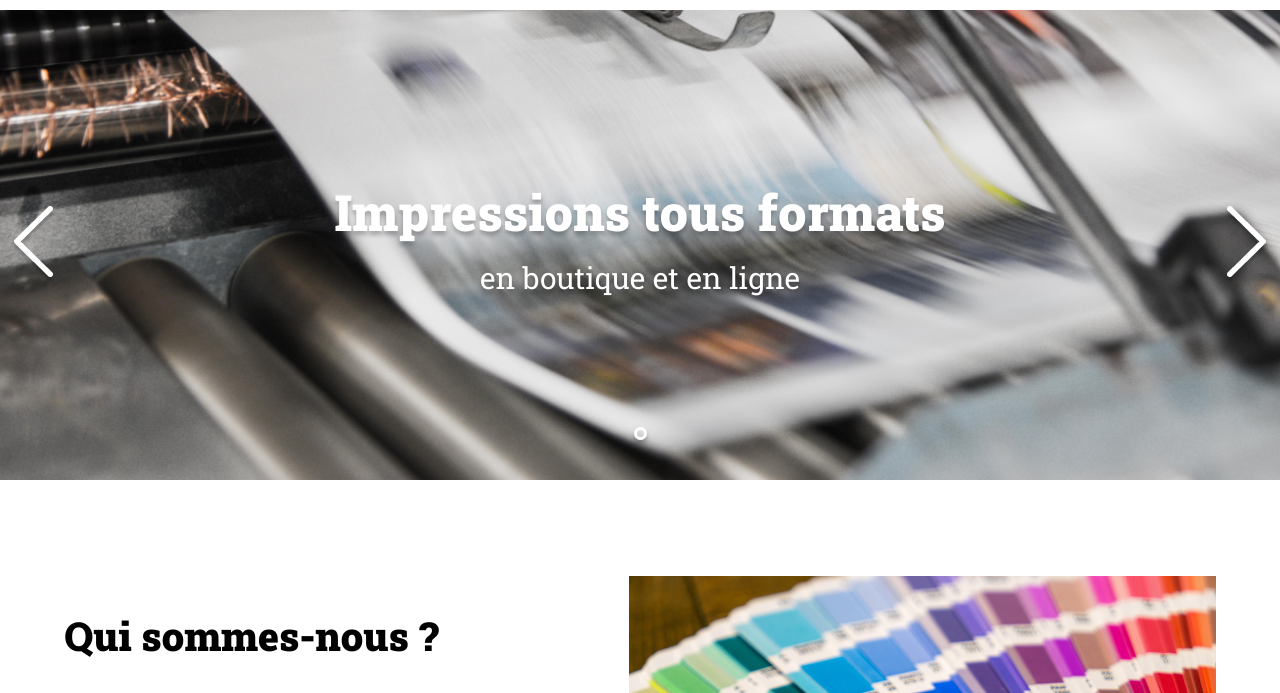
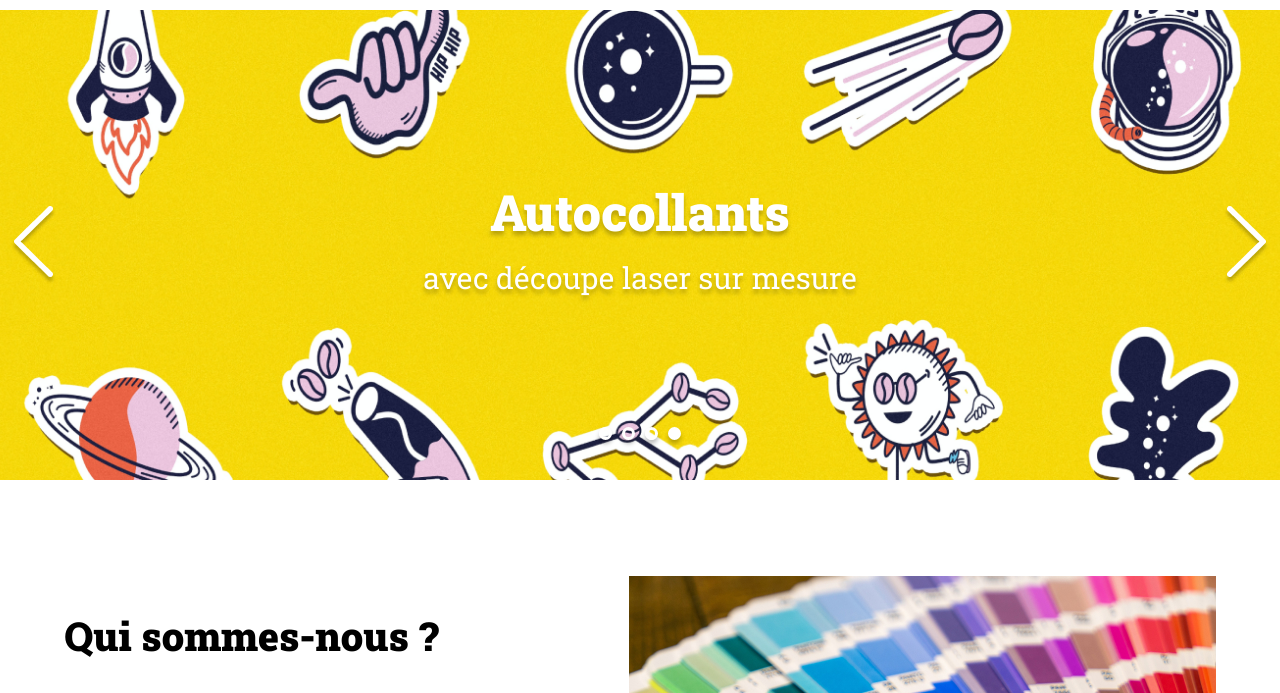
Before and after one commit to mlle-krystel/Projet5-Print-it, a plain HTML site: page index.html in a window 1280 px wide. Both pictures are taken after a click on the picture 33 px from the left and 336 px from the top of the page. Shown: the part 91-784 px from the top of the page. Drawn offline with Linux system fonts and the light colour scheme.

Commit message:
carroussel + dots actifs

```diff
--- a/assets/script.js
+++ b/assets/script.js
@@ -18,33 +18,73 @@ const slides = [
 	}
 ]
 
-// Initialisation de l'index
-let index = 0;
-console.log("Index initial : ", index);
+//Index globale pour indication du slide actif
+let indexCurrent = 0;
+console.log("Index initial : ", indexCurrent);
 
-// Sélection des flèches
+// appelle les elements
+const bannerImage = document.querySelector(".banner-img");
+const paragraphBanner = document.getElementById("paragraphBanner");
+const bulletsContainer = document.querySelector(".dots");
+const suivant = document.getElementById("suivant");
 const precedent = document.getElementById("precedent");
-const suivant = document.getElementById("suivant");
 
-// Vérif
-console.log("precedent :", precedent);
-console.log("suivant :", suivant);
+function activeSlide(){
+	// mise à jour du tagLine actif
+	paragraphBanner.innerHTML = slides[indexCurrent].tagLine;
+	// mise à jour du slide actif
+	bannerImage.src = `./assets/images/slideshow/${slides[indexCurrent].image}`;
+
+	// mise à jour du dot actif
+	// ne pas oublier d'appeler l'element dots
+	const dots = document.querySelectorAll(".dot");
+dots.forEach((dot, indexDots ) => {
+	if(indexDots === indexCurrent) {
+		dot.classList.add("dot_selected");
+	}
+	else {
+		dot.classList.remove("dot_selected");
+	}
+});
+}
+
+// Evénement pour "Précédent" avec indice décrémenté -- manuellement
+precedent.addEventListener("click", function() {
+  indexCurrent --;
+//   si inf < à 0 alors indexCurrent recule de 1 (faire attention à la syntaxe !)
+  if (indexCurrent < 0) {
+	indexCurrent = slides.length -1;
+  }
+  console.log("Slide précédent, index :", indexCurrent);
+  activeSlide();
+});
+
+// evenement pour suivant avec modulo % pour assurer le retour au 1er slide après le dernier
+suivant.addEventListener("click", function() { indexCurrent = (indexCurrent + 1) % slides.length;
+console.log("slide suivant, index :", indexCurrent)
+
+// appel de la fonction pour activer le changement d'img
+activeSlide();
+});
 
 
-// Evénement pour "Précédent"
-precedent.addEventListener("click", function() {
-  index = (index - 1 + slides.length) % slides.length;
+// creation des dots pour qu'ils parcourt chaque slide
+slides.forEach(function(slide, indexSlide) {
+	const dot = document.createElement("span");
+	dot.classList.add("dot");
+	// attribution à la div .dots
+	bulletsContainer.appendChild(dot);
 
-  console.log("Slide précédent, index :", index);
+	// evenement & association de l'index du dot à l'index du slide
+dot.addEventListener("click", function() {
+	// mise à jour l'index general (indexcurrent) avec le dot actif
+indexCurrent = indexSlide;
+activeSlide();
+
+
+// mise à jour de l'affichage // à l'index actif
+activeSlide();
+});
 });
 
-suivant.addEventListener("click", function() { index = (index + 1) % slides.length;
-console.log("slide suivant, index :", index)});
-
-// test pour dots
-const bullets = document.querySelector(".dots");
-bullets.classList.add("dot");
-console.log(bullets);
-
-// creation de 4 dots
-numberDots = 4;
+// creation de fonctions pour mise à jour du slide actif (img + tagLine)
--- a/index.html
+++ b/index.html
@@ -27,7 +27,7 @@
 		<img id="suivant"   class="arrow arrow_right" src="./assets/images/arrow_right.png" alt="suivant">
 
 		<img class="banner-img" src="./assets/images/slideshow/slide1.jpg" alt="Banner Print-it">
-		<p>Impressions tous formats <span>en boutique et en ligne</span></p>
+		<p id="paragraphBanner">Impressions tous formats <span>en boutique et en ligne</span></p>
 
 	<!-- bullets point -->
 		<div class="dots">
```
